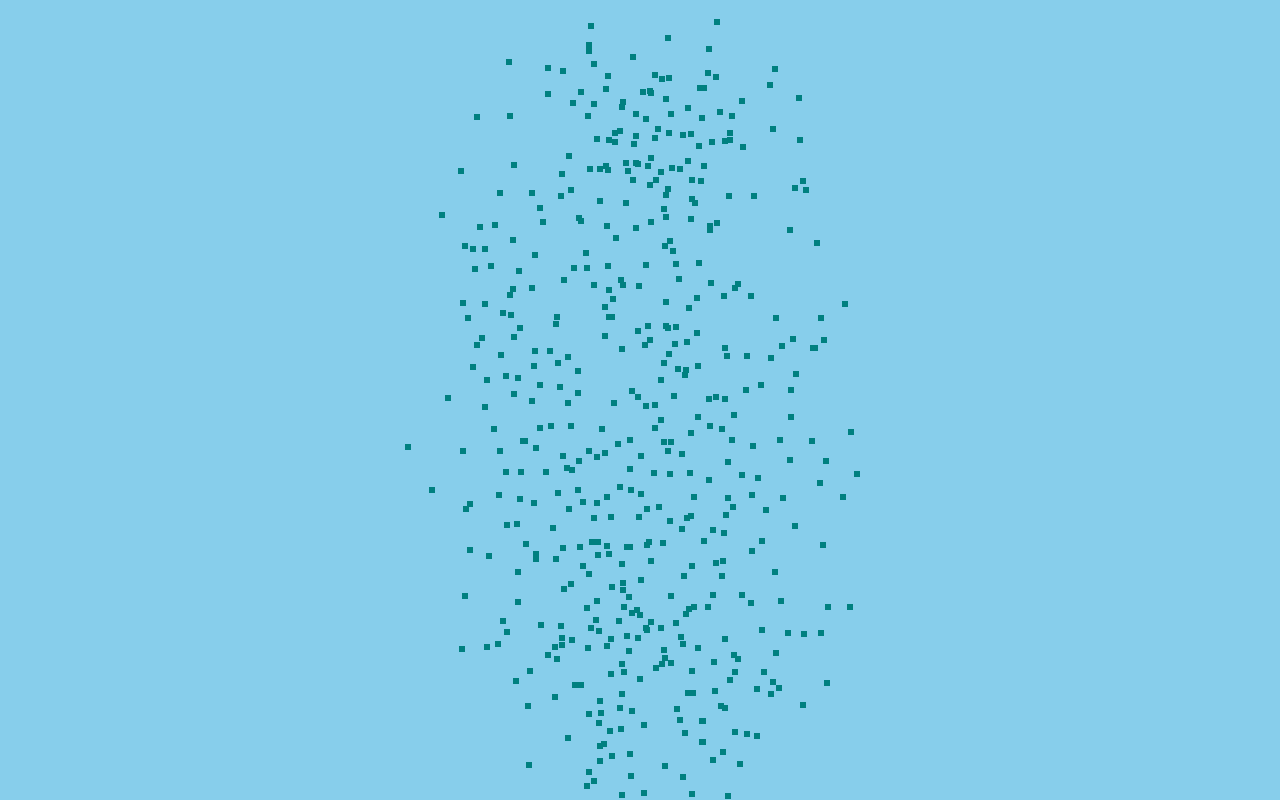
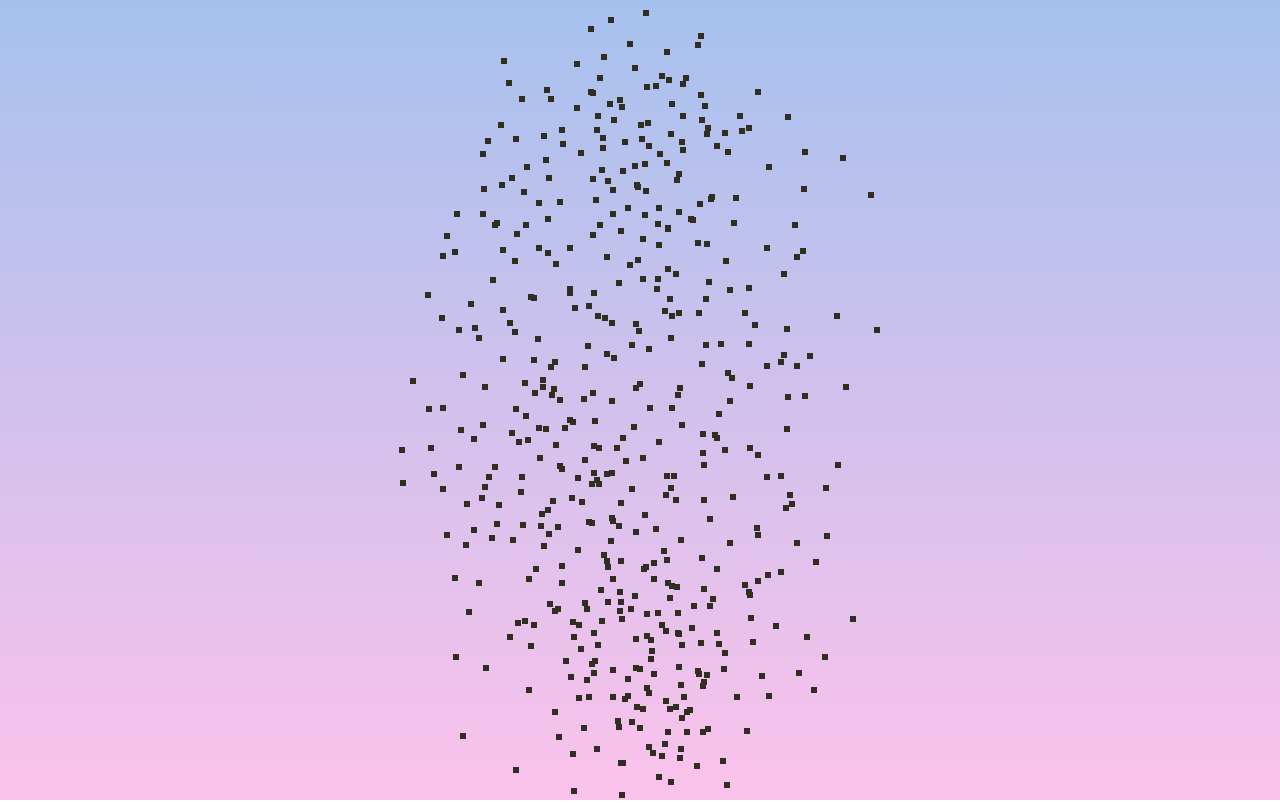
Before and after one commit to ArturMroz/boids, a plain HTML site: page index.html in a window 1280 px wide. Drawn offline with Linux system fonts and the light colour scheme; animation ran at ten frames a second.

Commit message:
performance improvements, add readme

```diff
--- a/boids.js
+++ b/boids.js
@@ -3,41 +3,36 @@ const ctx = canvas.getContext('2d');
 
 canvas.width = window.innerWidth;
 canvas.height = window.innerHeight;
-ctx.fillStyle = 'teal';
+ctx.fillStyle = '#302e21';
 
 const centeringFactor = 0.005
 const avoidFactor = 0.04
 const matchVelocityFactor = 0.07
+const turnAwayFromBoundsFactor = 1;
 
 const avoidDistance = 25
-const visualRange = 180
-
-const boidsNum = 500;
-const boids = [];
-
-const margin = 200;
-const turnFactor = 1;
+const visualRange = 180;
+const boundsMargin = 200;
 
 const speedLimit = 15;
 
+const boidsNum = 500;
+const boids = new Array(boidsNum);
+
 for (let i = 0; i < boidsNum; i++) {
-    boids.push({
+    boids[i] = {
         x: Math.floor(Math.random() * canvas.width),
         y: Math.floor(Math.random() * canvas.height),
         xv: Math.random() * 10 - 5,
         yv: Math.random() * 10 - 5,
-    });
-}
-
-function distance(boid1, boid2) {
-    return Math.sqrt((boid1.x - boid2.x) ** 2 + (boid1.y - boid2.y) ** 2);
+    }
 }
 
 function keepWithinScreenBounds(boid) {
-    if (boid.x < margin) boid.xv += turnFactor;
-    if (boid.y < margin) boid.yv += turnFactor;
-    if (boid.x > canvas.width - margin) boid.xv -= turnFactor;
-    if (boid.y > canvas.height - margin) boid.yv -= turnFactor;
+    if (boid.x < boundsMargin) boid.xv += turnAwayFromBoundsFactor;
+    if (boid.y < boundsMargin) boid.yv += turnAwayFromBoundsFactor;
+    if (boid.x > canvas.width - boundsMargin) boid.xv -= turnAwayFromBoundsFactor;
+    if (boid.y > canvas.height - boundsMargin) boid.yv -= turnAwayFromBoundsFactor;
 }
 
 function limitSpeed(boid) {
@@ -49,82 +44,72 @@ function limitSpeed(boid) {
     }
 }
 
-// declare variables here and zero them in a loop to avoid GC
-let centreOfMassX = 0
-let centreOfMassY = 0
-
-let avoidX = 0
-let avoidY = 0
-
-let avgVelocityX = 0
-let avgVelocityY = 0
-
-let numberOfNeighbours = 0
+// declare variables here and reuse them to avoid GC
+let centreOfMassX = 0, centreOfMassY = 0;
+let avoidOthersX = 0, avoidOthersY = 0;
+let avgVelocityX = 0, avgVelocityY = 0;
+let numberOfNeighbours = 0;
 
 function draw() {
     requestAnimationFrame(draw)
 
     ctx.clearRect(0, 0, canvas.width, canvas.height);
 
-    for (const boid of boids) {
-        centreOfMassX = 0
-        centreOfMassY = 0
+    for (let i = 0; i < boidsNum; i++) {
+        centreOfMassX = 0;
+        centreOfMassY = 0;
 
-        avoidX = 0
-        avoidY = 0
+        avoidOthersX = 0;
+        avoidOthersY = 0;
 
-        avgVelocityX = 0
-        avgVelocityY = 0
+        avgVelocityX = 0;
+        avgVelocityY = 0;
 
-        numberOfNeighbours = 0
+        numberOfNeighbours = 0;
 
-        for (const otherBoid of boids) {
-            if (otherBoid === boid) continue;
+        for (let j = 0; j < boidsNum; j++) {
+            const distance = Math.sqrt((boids[i].x - boids[j].x) ** 2 + (boids[i].y - boids[j].y) ** 2);
 
-            const curDistance = distance(boid, otherBoid);
+            if (distance > visualRange) continue;
 
-            if (curDistance > visualRange) continue;
+            centreOfMassX += boids[j].x;
+            centreOfMassY += boids[j].y;
 
-            centreOfMassX += otherBoid.x;
-            centreOfMassY += otherBoid.y;
+            avgVelocityX += boids[j].xv;
+            avgVelocityY += boids[j].yv;
 
-            avgVelocityX += otherBoid.xv;
-            avgVelocityY += otherBoid.yv;
-
-            if (curDistance < avoidDistance) {
-                avoidX += boid.x - otherBoid.x;
-                avoidY += boid.y - otherBoid.y;
+            if (distance < avoidDistance) {
+                avoidOthersX += boids[i].x - boids[j].x;
+                avoidOthersY += boids[i].y - boids[j].y;
             }
 
             numberOfNeighbours++;
         }
 
-        if (numberOfNeighbours > 0) {
-            // Rule 1: Boids try to fly towards the centre of mass
-            centreOfMassX = (centreOfMassX / numberOfNeighbours) - boid.x;
-            centreOfMassY = (centreOfMassY / numberOfNeighbours) - boid.y;
-            boid.xv += centreOfMassX * centeringFactor;
-            boid.yv += centreOfMassY * centeringFactor;
+        // Rule 1: Boids try to fly towards the centre of mass
+        centreOfMassX = (centreOfMassX / numberOfNeighbours) - boids[i].x;
+        centreOfMassY = (centreOfMassY / numberOfNeighbours) - boids[i].y;
+        boids[i].xv += centreOfMassX * centeringFactor;
+        boids[i].yv += centreOfMassY * centeringFactor;
 
-            // Rule 2: Boids try to keep a small distance away from other boids
-            boid.xv +=  avoidX * avoidFactor;
-            boid.yv += avoidY * avoidFactor;
+        // Rule 2: Boids try to keep a small distance away from other boids
+        boids[i].xv +=  avoidOthersX * avoidFactor;
+        boids[i].yv += avoidOthersY * avoidFactor;
 
-            // Rule 3: Boids try to match velocity with near boids.
-            avgVelocityX = avgVelocityX / numberOfNeighbours;
-            avgVelocityY = avgVelocityY / numberOfNeighbours;
-            boid.xv += avgVelocityX * matchVelocityFactor;
-            boid.yv += avgVelocityY * matchVelocityFactor;
-        }
+        // Rule 3: Boids try to match velocity with near boids
+        avgVelocityX = avgVelocityX / numberOfNeighbours;
+        avgVelocityY = avgVelocityY / numberOfNeighbours;
+        boids[i].xv += avgVelocityX * matchVelocityFactor;
+        boids[i].yv += avgVelocityY * matchVelocityFactor;
 
-        limitSpeed(boid);
-        keepWithinScreenBounds(boid);
+        limitSpeed(boids[i]);
+        keepWithinScreenBounds(boids[i]);
 
         // round it so anti-aliasing doesn't kick in
-        boid.x = (boid.x + boid.xv + 0.5) >> 0;
-        boid.y = (boid.y + boid.yv + 0.5) >> 0;
+        boids[i].x = (boids[i].x + boids[i].xv + 0.5) >> 0;
+        boids[i].y = (boids[i].y + boids[i].yv + 0.5) >> 0;
 
-        ctx.fillRect(boid.x, boid.y, 6, 6);
+        ctx.fillRect(boids[i].x, boids[i].y, 6, 6);
     }
 }
 
--- a/index.html
+++ b/index.html
@@ -11,7 +11,7 @@
      }
 
      canvas {
-         background-color: skyblue;
+         background-image: linear-gradient(to top, #fbc2eb 0%, #a6c1ee 100%);
      }
     </style>
   </head>
```
Also changed, not shown: 1 other file.
